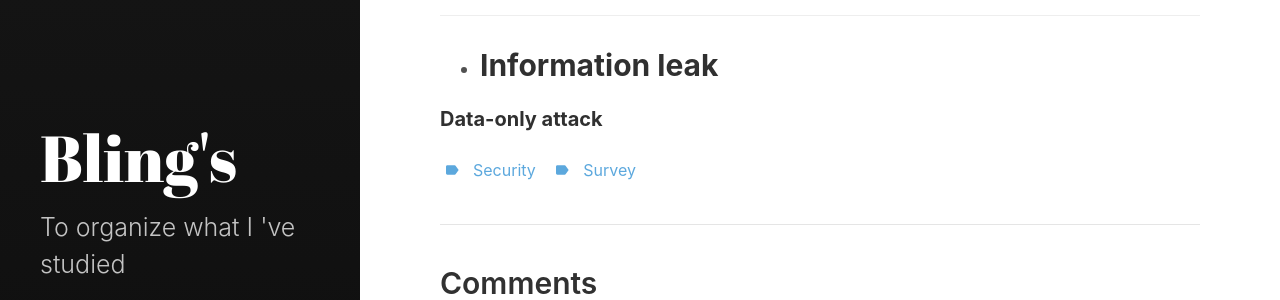
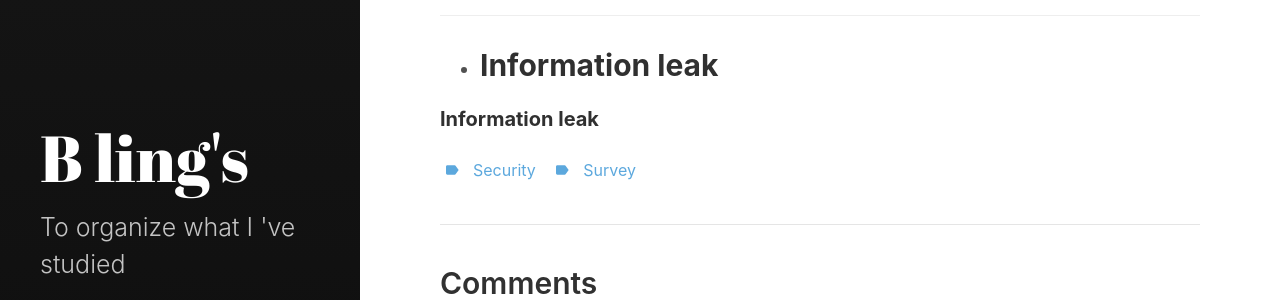
Before and after one commit to blingcho/blingcho.github.io, a Jekyll site: the page built from _posts/survey/2020-01-03-Sok-eternal-war-in-memory.md, in a window 1280 px wide. Shown: the part 2702-3002 px from the top of the page. Built offline with Jekyll 4.4.1, drawn with Linux system fonts in a browser that asks for light colours.

Commit message:
20-01-13

```diff
--- a/_config.yml
+++ b/_config.yml
@@ -3,7 +3,7 @@ markdown:         kramdown
 highlighter:      rouge
 
 # Setup
-title:            Bling's
+title:            B ling's
 tagline:          'Blog'
 description:      'To organize what I
 &#39ve studied'
--- a/_posts/survey/2020-01-03-Sok-eternal-war-in-memory.md
+++ b/_posts/survey/2020-01-03-Sok-eternal-war-in-memory.md
@@ -81,4 +81,4 @@ memory corruption은 보통 2단계로 구성된다.
 ---
 * ## **Information leak**
 
-**Data-only attack**
+**Information leak**
```
